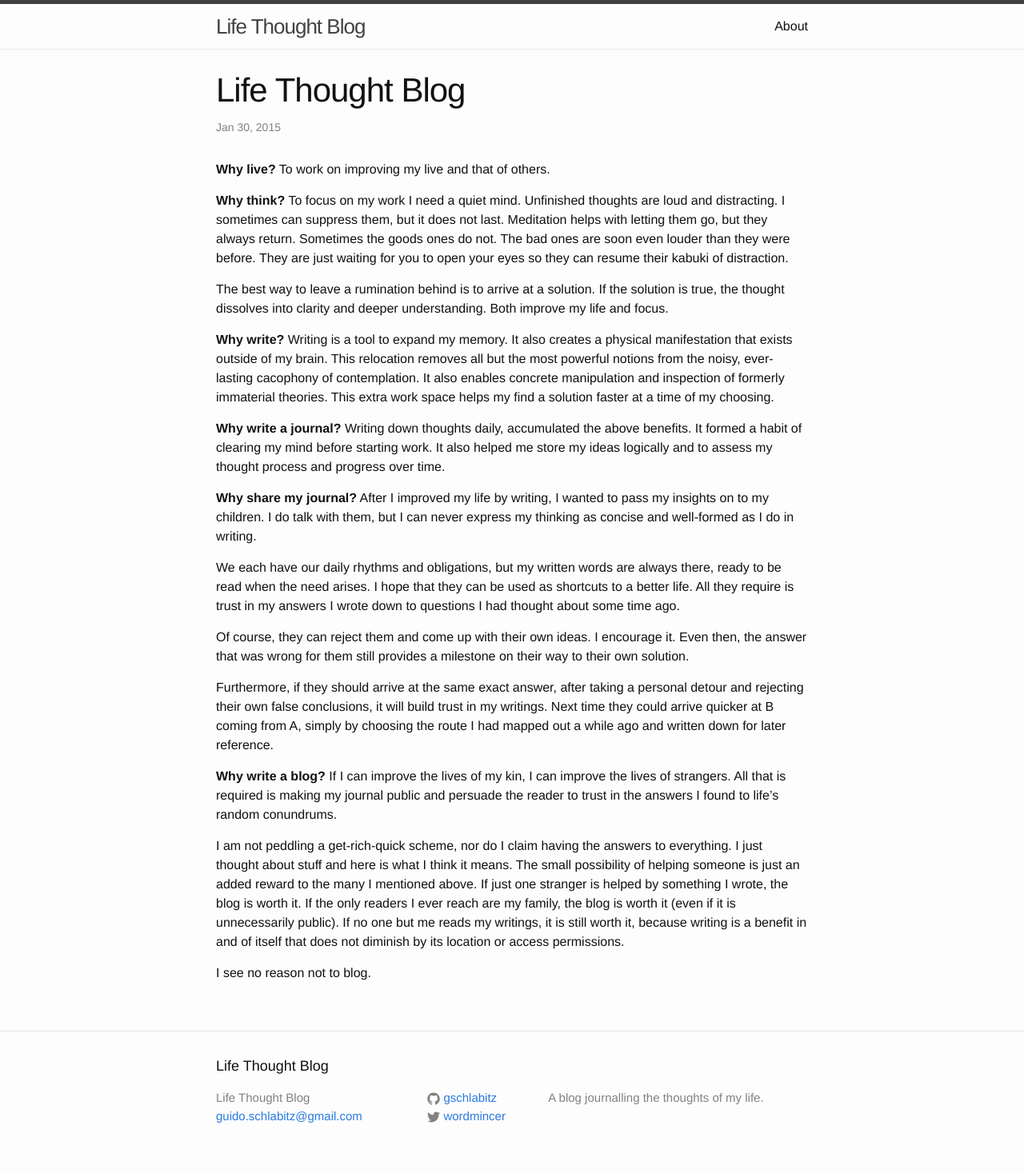
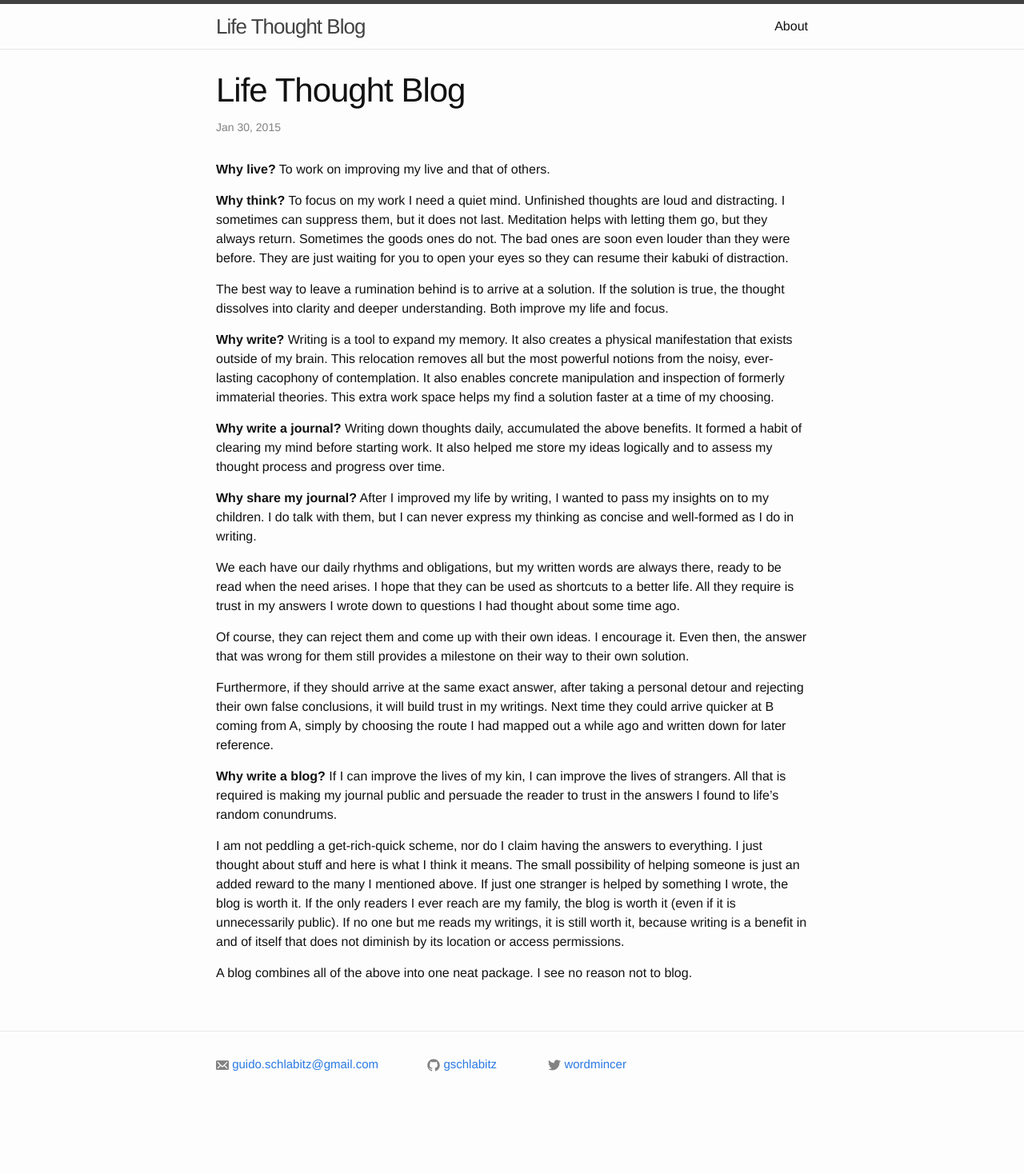
Before and after one commit to gschlabitz/gschlabitz.github.io, a Jekyll site: the page built from _posts/2015-01-30-life-thought-blog.markdown, in a window 1280 px wide. Shown: the whole page at 80% size. Built offline with Jekyll 4.4.1, drawn with Linux system fonts in a browser that asks for light colours; after the commit the page ends 1388 px from its top, so only the background shows below that.

Commit message:
Changed footer, prettyfied permalinks.

```diff
--- a/_config.yml
+++ b/_config.yml
@@ -2,7 +2,7 @@
 title: Life Thought Blog
 email: guido.schlabitz@gmail.com
 description: > # this means to ignore newlines until "baseurl:"
-  A blog journalling the thoughts of my life.
+  A blog journaling the thoughts of my life.
 baseurl: "" # the subpath of your site, e.g. /blog/
 url: "http://gschlabitz.github.io" # the base hostname & protocol for your site
 twitter_username: wordmincer
@@ -10,3 +10,4 @@ github_username:  gschlabitz
 
 # Build settings
 markdown: kramdown
+permalink: pretty
--- a/_includes/footer.html
+++ b/_includes/footer.html
@@ -1,21 +1,21 @@
 <footer class="site-footer">
+  <div class="wrapper">
+    <div class="footer-col-wrapper">
 
-  <div class="wrapper">
+      <div class="footer-col  footer-col-1">
+        <a href="mailto:{{ site.email }}">
+          <span class="icon icon--email">
+            <svg width="16" height="16" viewBox="0 0 1536 1536">
+              <path fill="#828282" d="M0 1215.999c0 70.719 57.279 128.001 128.001 128.001h1280.001c70.719 0 128.001-57.279 128.001-128.001l-0.003-864c0-70.719-57.279-128.001-128.001-128.001l-1279.998 0.003c-70.719 0-128.001 57.279-128.001 128.001v863.997zM471.039 784.959l-292.8-294.72c-24.288-24.321-24.288-63.681 0-87.999 24.351-24.321 63.711-24.321 87.999 0l467.202 467.808c18.879 18.561 49.953 18.561 68.511 0l467.808-467.808c24.321-24.321 63.681-24.321 87.999 0 24.321 24.321 24.321 63.681 0 87.999l-293.121 294.72 293.121 292.767c24.321 24.321 24.321 63.681 0 87.999s-63.681 24.321-87.999 0l-292.8-292.479c0 0-91.488 93.12-108.129 109.761-25.95 25.314-61.791 40.992-100.83 40.992-39.681 0-75.519-15.999-101.439-41.952-16.959-16.641-107.841-108.768-107.841-108.768l-292.512 292.479c-24.288 24.321-63.648 24.321-87.999 0-24.288-24.321-24.288-63.681 0-87.999l292.83-292.8z"/>
+            </svg>
+          </span>
 
-    <h2 class="footer-heading">{{ site.title }}</h2>
-
-    <div class="footer-col-wrapper">
-      <div class="footer-col  footer-col-1">
-        <ul class="contact-list">
-          <li>{{ site.title }}</li>
-          <li><a href="mailto:{{ site.email }}">{{ site.email }}</a></li>
-        </ul>
+          <span class="username">{{ site.email }}</span>
+        </a>
       </div>
 
+      {% if site.github_username %}
       <div class="footer-col  footer-col-2">
-        <ul class="social-media-list">
-          {% if site.github_username %}
-          <li>
         <a href="https://github.com/{{ site.github_username }}">
           <span class="icon  icon--github">
             <svg viewBox="0 0 16 16">
@@ -25,11 +25,11 @@
 
           <span class="username">{{ site.github_username }}</span>
         </a>
-          </li>
+      </div>
       {% endif %}
 
       {% if site.twitter_username %}
-          <li>
+      <div class="footer-col  footer-col-3">
         <a href="https://twitter.com/{{ site.twitter_username }}">
           <span class="icon  icon--twitter">
             <svg viewBox="0 0 16 16">
@@ -40,16 +40,9 @@
 
           <span class="username">{{ site.twitter_username }}</span>
         </a>
-          </li>
+      </div>
       {% endif %}
-        </ul>
-      </div>
 
-      <div class="footer-col  footer-col-3">
-        <p class="text">{{ site.description }}</p>
     </div>
   </div>
-
-  </div>
-
 </footer>
--- a/_posts/2015-01-30-life-thought-blog.markdown
+++ b/_posts/2015-01-30-life-thought-blog.markdown
@@ -38,4 +38,4 @@ If I can improve the lives of my kin, I can improve the lives of strangers. All
 
 I am not peddling a get-rich-quick scheme, nor do I claim having the answers to everything. I just thought about stuff and here is what I think it means. The small possibility of helping someone is just an added reward to the many I mentioned above. If just one stranger is helped by something I wrote, the blog is worth it. If the only readers I ever reach are my family, the blog is worth it (even if it is unnecessarily public). If no one but me reads my writings, it is still worth it, because writing is a benefit in and of itself that does not diminish by its location or access permissions.
 
-I see no reason not to blog.
+A blog combines all of the above into one neat package. I see no reason not to blog.
--- a/about.markdown
+++ b/about.markdown
@@ -6,4 +6,4 @@ permalink: /about/
 
 Please read [the first post][first-post] to find out what this blog is about.
 
-[first-post]: //2015/01/30/life-thought-blog.html
+[first-post]: /life/ideas/2015/01/30/life-thought-blog/
```
Also changed, not shown: other parts of _posts/2015-01-30-life-thought-blog.markdown (+1 -1 lines). Lines whose indentation alone changed are shown as unchanged.
